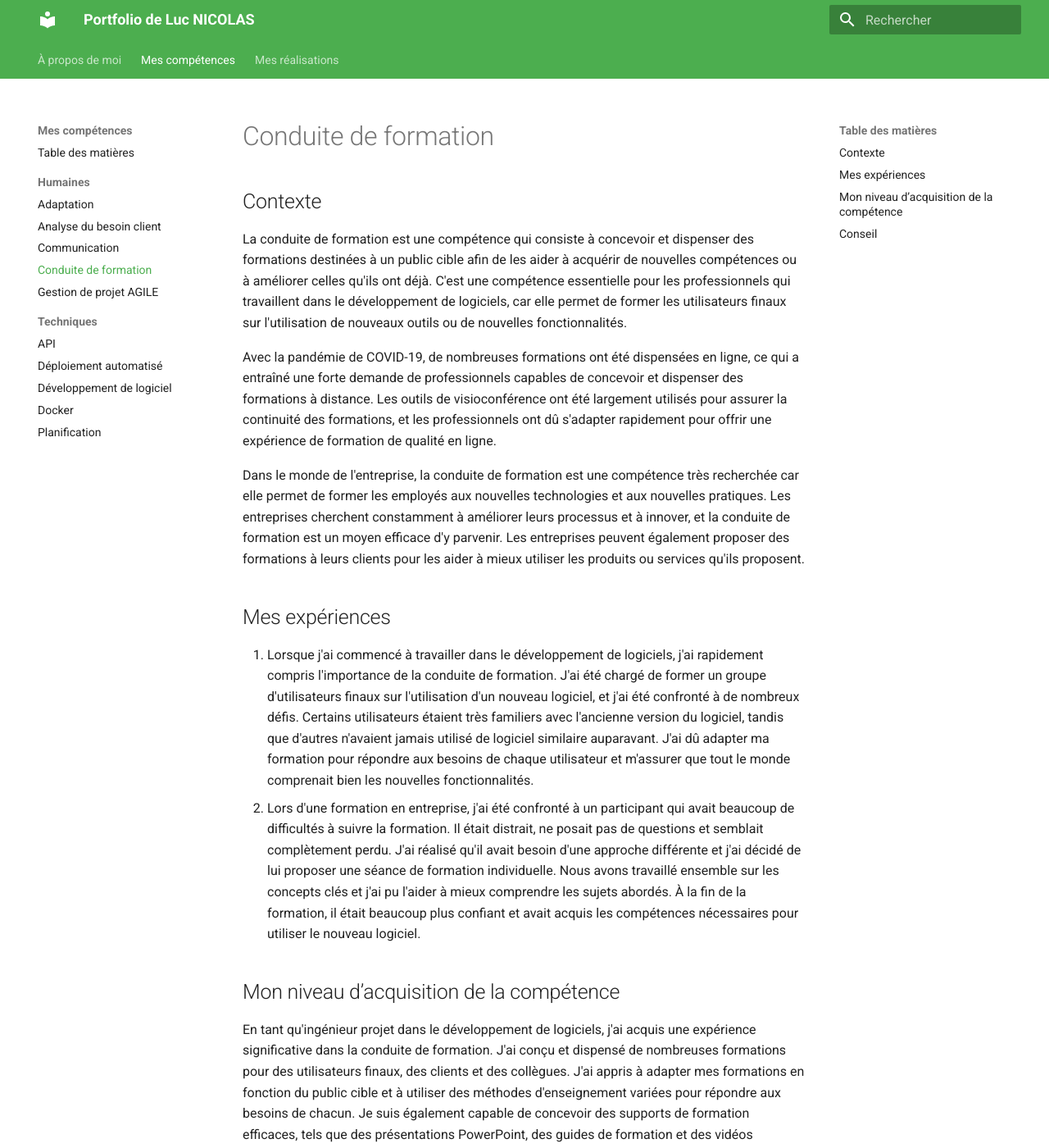
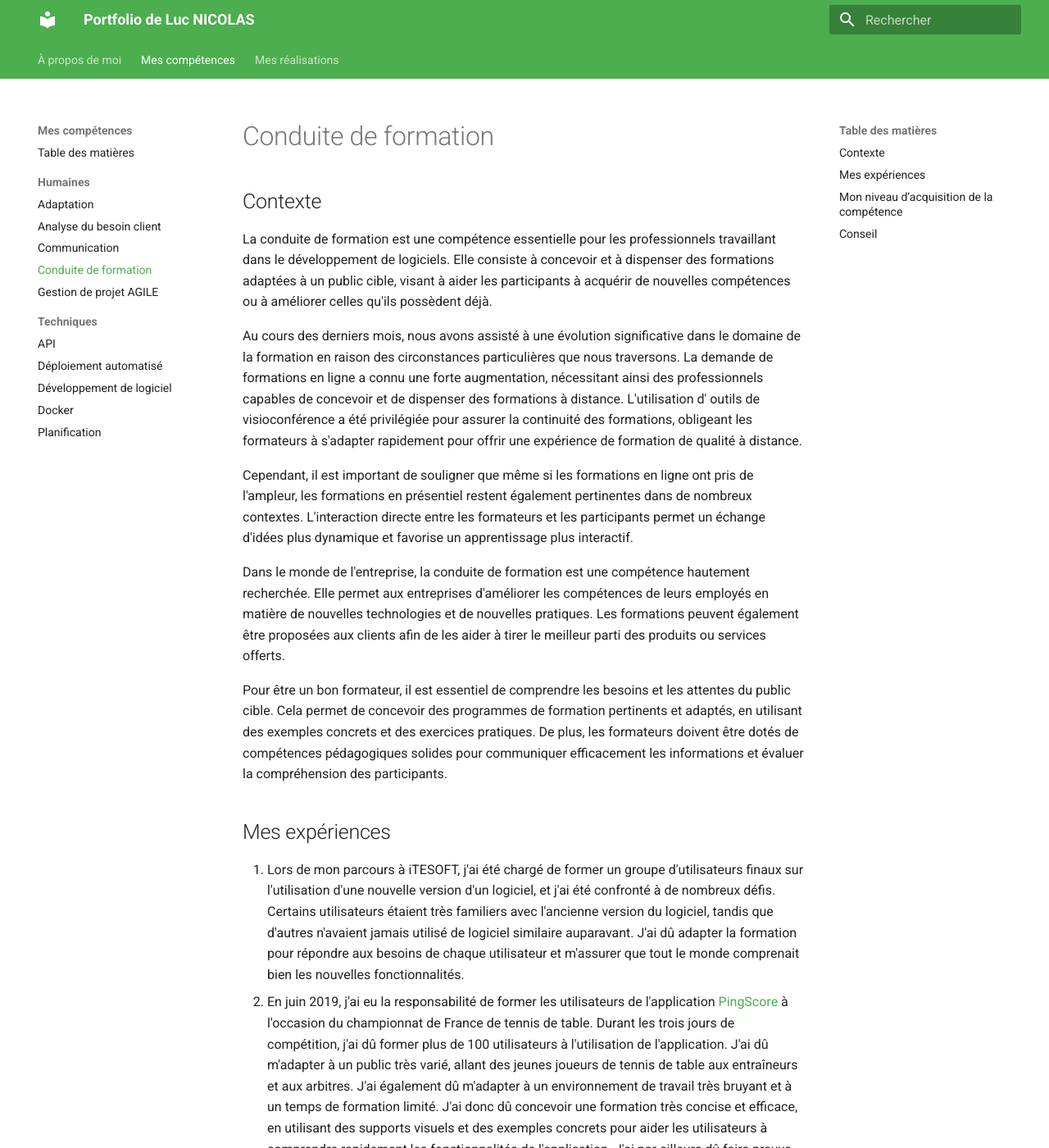
Before and after one commit to lucnicolas/portfolio, an MkDocs documentation site: the page built from docs/mes-compétences/Humaines/conduite-de-formation.md, in a window 1280 px wide and 1400 px high. Shown: the whole window at 82% size. Built offline with MkDocs 1.6.1 and Material for MkDocs 9.7.7, drawn with Linux system fonts in a browser that asks for light colours; some of the changed text lies outside the part shown.

Commit message:
docs: write things

```diff
--- a/docs/mes-compétences/Humaines/conduite-de-formation.md
+++ b/docs/mes-compétences/Humaines/conduite-de-formation.md
@@ -1,20 +1,65 @@
 # Conduite de formation
 
 ## Contexte
-La conduite de formation est une compétence qui consiste à concevoir et dispenser des formations destinées à un public cible afin de les aider à acquérir de nouvelles compétences ou à améliorer celles qu'ils ont déjà. C'est une compétence essentielle pour les professionnels qui travaillent dans le développement de logiciels, car elle permet de former les utilisateurs finaux sur l'utilisation de nouveaux outils ou de nouvelles fonctionnalités.
 
-Avec la pandémie de COVID-19, de nombreuses formations ont été dispensées en ligne, ce qui a entraîné une forte demande de professionnels capables de concevoir et dispenser des formations à distance. Les outils de visioconférence ont été largement utilisés pour assurer la continuité des formations, et les professionnels ont dû s'adapter rapidement pour offrir une expérience de formation de qualité en ligne.
+La conduite de formation est une compétence essentielle pour les professionnels travaillant dans le développement de
+logiciels. Elle consiste à concevoir et à dispenser des formations adaptées à un public cible, visant à aider les
+participants à acquérir de nouvelles compétences ou à améliorer celles qu'ils possèdent déjà.
 
-Dans le monde de l'entreprise, la conduite de formation est une compétence très recherchée car elle permet de former les employés aux nouvelles technologies et aux nouvelles pratiques. Les entreprises cherchent constamment à améliorer leurs processus et à innover, et la conduite de formation est un moyen efficace d'y parvenir. Les entreprises peuvent également proposer des formations à leurs clients pour les aider à mieux utiliser les produits ou services qu'ils proposent.
+Au cours des derniers mois, nous avons assisté à une évolution significative dans le domaine de la formation en raison
+des circonstances particulières que nous traversons. La demande de formations en ligne a connu une forte augmentation,
+nécessitant ainsi des professionnels capables de concevoir et de dispenser des formations à distance. L'utilisation d'
+outils de visioconférence a été privilégiée pour assurer la continuité des formations, obligeant les formateurs à
+s'adapter rapidement pour offrir une expérience de formation de qualité à distance.
+
+Cependant, il est important de souligner que même si les formations en ligne ont pris de l'ampleur, les formations en
+présentiel restent également pertinentes dans de nombreux contextes. L'interaction directe entre les formateurs et les
+participants permet un échange d'idées plus dynamique et favorise un apprentissage plus interactif.
+
+Dans le monde de l'entreprise, la conduite de formation est une compétence hautement recherchée. Elle permet aux
+entreprises d'améliorer les compétences de leurs employés en matière de nouvelles technologies et de nouvelles
+pratiques. Les formations peuvent également être proposées aux clients afin de les aider à tirer le meilleur parti des
+produits ou services offerts.
+
+Pour être un bon formateur, il est essentiel de comprendre les besoins et les attentes du public cible. Cela permet de
+concevoir des programmes de formation pertinents et adaptés, en utilisant des exemples concrets et des exercices
+pratiques. De plus, les formateurs doivent être dotés de compétences pédagogiques solides pour communiquer efficacement
+les informations et évaluer la compréhension des participants.
 
 ## Mes expériences
-1. Lorsque j'ai commencé à travailler dans le développement de logiciels, j'ai rapidement compris l'importance de la conduite de formation. J'ai été chargé de former un groupe d'utilisateurs finaux sur l'utilisation d'un nouveau logiciel, et j'ai été confronté à de nombreux défis. Certains utilisateurs étaient très familiers avec l'ancienne version du logiciel, tandis que d'autres n'avaient jamais utilisé de logiciel similaire auparavant. J'ai dû adapter ma formation pour répondre aux besoins de chaque utilisateur et m'assurer que tout le monde comprenait bien les nouvelles fonctionnalités.
-2. Lors d'une formation en entreprise, j'ai été confronté à un participant qui avait beaucoup de difficultés à suivre la formation. Il était distrait, ne posait pas de questions et semblait complètement perdu. J'ai réalisé qu'il avait besoin d'une approche différente et j'ai décidé de lui proposer une séance de formation individuelle. Nous avons travaillé ensemble sur les concepts clés et j'ai pu l'aider à mieux comprendre les sujets abordés. À la fin de la formation, il était beaucoup plus confiant et avait acquis les compétences nécessaires pour utiliser le nouveau logiciel.
+
+1. Lors de mon parcours à iTESOFT, j'ai été chargé de former un groupe d'utilisateurs finaux sur l'utilisation d'une
+   nouvelle version d'un logiciel, et j'ai été confronté à de nombreux défis. Certains utilisateurs étaient très familiers avec l'ancienne
+   version du logiciel, tandis que d'autres n'avaient jamais utilisé de logiciel similaire auparavant. J'ai dû adapter
+   la formation pour répondre aux besoins de chaque utilisateur et m'assurer que tout le monde comprenait bien les
+   nouvelles fonctionnalités.
+2. En juin 2019, j'ai eu la responsabilité de former les utilisateurs de l'application [PingScore](../../../mes-réalisations/pingscore)
+   à l'occasion du championnat de France de tennis de table. Durant les trois jours de compétition, j'ai dû former plus
+   de 100 utilisateurs à l'utilisation de l'application. J'ai dû m'adapter à un public très varié, allant des jeunes
+   joueurs de tennis de table aux entraîneurs et aux arbitres. J'ai également dû m'adapter à un environnement de travail
+   très bruyant et à un temps de formation limité. J'ai donc dû concevoir une formation très concise et efficace, en
+   utilisant des supports visuels et des exemples concrets pour aider les utilisateurs à comprendre rapidement les
+   fonctionnalités de l'application. J'ai par ailleurs dû faire preuve de patience et de disponibilité pour répondre aux
+   questions et aux préoccupations des utilisateurs. Cette expérience m'a permis d'améliorer mes compétences en matière
+   de formation et de mieux comprendre les besoins des utilisateurs.
 
 ## Mon niveau d’acquisition de la compétence
-En tant qu'ingénieur projet dans le développement de logiciels, j'ai acquis une expérience significative dans la conduite de formation. J'ai conçu et dispensé de nombreuses formations pour des utilisateurs finaux, des clients et des collègues. J'ai appris à adapter mes formations en fonction du public cible et à utiliser des méthodes d'enseignement variées pour répondre aux besoins de chacun. Je suis également capable de concevoir des supports de formation efficaces, tels que des présentations PowerPoint, des guides de formation et des vidéos tutoriels.
+
+En tant qu'ingénieur projet dans le développement de logiciels, j'ai acquis une expérience significative dans la
+conduite de formation. J'ai conçu et dispensé de plusieurs formations pour des utilisateurs finaux, des clients et des
+collègues. J'ai appris à adapter mes formations en fonction du public cible et à utiliser des méthodes d'enseignement
+variées pour répondre aux besoins de chacun. Je suis également capable de concevoir des supports de formation efficaces,
+tels que des présentations PowerPoint, des guides de formation et des vidéos tutoriels.
 
 ## Conseil
-En conclusion, la conduite de formation est une compétence cruciale pour tout professionnel souhaitant transmettre ses connaissances et ses compétences à ses collègues ou à ses clients. Pour améliorer votre niveau dans cette compétence, il est important de vous entraîner régulièrement, de vous tenir informé des dernières tendances en matière de formation et de vous adapter aux différents publics que vous rencontrez.
 
-Mon conseil serait de toujours garder en tête les objectifs de la formation et d'adapter votre approche en fonction des besoins et des attentes de votre public. N'oubliez pas non plus d'être patient et de vous montrer disponible pour répondre aux questions et aux préoccupations de vos apprenants. Avec de la pratique et de l'expérience, vous serez en mesure de devenir un excellent formateur et de contribuer efficacement au développement des compétences de vos collègues ou de vos clients.
+En conclusion, la conduite de formation est une compétence cruciale pour tout professionnel souhaitant transmettre ses
+connaissances et ses compétences à ses collègues ou à ses clients. Pour améliorer votre niveau dans cette compétence, il
+est important de vous entraîner régulièrement, de vous tenir informé des dernières tendances en matière de formation et
+de vous adapter aux différents publics que vous rencontrez.
+
+Mon conseil serait de toujours garder en tête les objectifs de la formation et d'adapter votre approche en fonction des
+besoins et des attentes de votre public. N'oubliez pas non plus d'être patient et de vous montrer disponible pour
+répondre aux questions et aux préoccupations de vos apprenants. Avec de la pratique et de l'expérience, vous serez en
+mesure de devenir un excellent formateur et de contribuer efficacement au développement des compétences de vos collègues
+ou de vos clients.
```
Also changed, not shown: docs/mes-réalisations/pingscore.md (+69 -23 lines).
